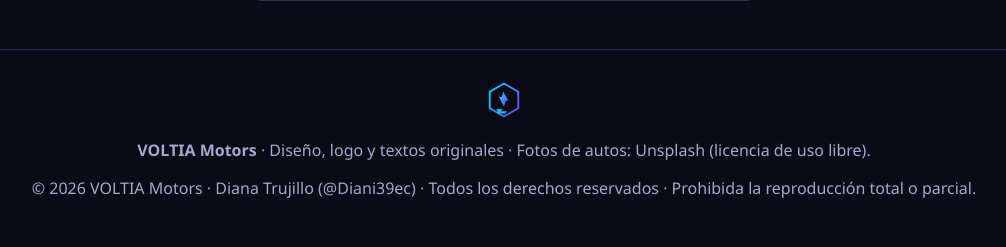
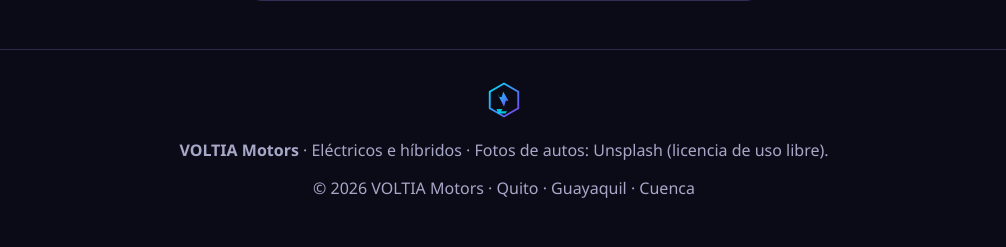
Before and after one commit to Diani39ec/voltia-motors, a PHP site: page / in a window 1280 px wide. Shown: the part 3916-4163 px from the top of the page, without its empty margins (136-1142 px from the left). Run offline with PHP 8.4, Linux system fonts and the light colour scheme; data comes from the database, SQL or seed files in the repository.

Commit message:
chore: retirar menciones de autoria, originalidad y licencia restrictiva

```diff
--- a/app.js
+++ b/app.js
@@ -1,22 +1,15 @@
-/* VOLTIA Motors © 2026 Diana Trujillo — código original. Prohibida la reproducción. */
+/* VOLTIA Motors */
 (function(){
   'use strict';
   const $=id=>document.getElementById(id);
 
-  /* ---------- Protección anti-copia (disuasoria) ---------- */
-  document.addEventListener('copy',e=>{
-    const sel=window.getSelection().toString();
-    if(sel&&sel.length>30){
-      e.clipboardData.setData('text/plain',sel+'\n\n— Fuente: VOLTIA Motors © 2026 Diana Trujillo. Prohibida la reproducción.');
-      e.preventDefault();
-    }
-  });
+  /* ---------- Protección (disuasoria) ---------- */
   document.addEventListener('dragstart',e=>{if(e.target.tagName==='IMG'||e.target.tagName==='SVG')e.preventDefault();});
   document.addEventListener('keydown',e=>{
     if((e.ctrlKey&&(e.key==='u'||e.key==='s'||e.key==='c'))&&!e.target.matches('input,textarea'))e.preventDefault();
     if(e.key==='F12')e.preventDefault();
   });
-  console.log('%c© 2026 VOLTIA Motors · Diana Trujillo — Diseño original protegido.','color:#00e5ff;font-size:14px');
+  console.log('%cVOLTIA Motors ⚡','color:#00e5ff;font-size:14px');
 
   /* ---------- Menú móvil ---------- */
   $('menu').onclick=()=>document.querySelector('.nav').classList.toggle('open');
--- a/config.php
+++ b/config.php
@@ -1,5 +1,5 @@
 <?php
-// VOLTIA Motors © 2026 Diana Trujillo — Configuración central
+// VOLTIA Motors — Configuración central
 declare(strict_types=1);
 
 define('DB_HOST', '127.0.0.1');
--- a/db/voltia_db.sql
+++ b/db/voltia_db.sql
@@ -1,5 +1,5 @@
 -- =====================================================
--- VOLTIA Motors · MySQL 8+ · © 2026 Diana Trujillo
+-- VOLTIA Motors · MySQL 8+
 -- Base: voltia_db (utf8mb4)
 -- =====================================================
 CREATE DATABASE IF NOT EXISTS voltia_db
--- a/partials/footer.php
+++ b/partials/footer.php
@@ -1,8 +1,8 @@
 <?php // VOLTIA Motors · Pie compartido ?>
 <footer>
   <img src="logo.svg" alt="" width="36" height="36" draggable="false">
-  <p><strong>VOLTIA Motors</strong> · Diseño, logo y textos originales · Fotos de autos: Unsplash (licencia de uso libre).</p>
-  <p>© 2026 VOLTIA Motors · Diana Trujillo (@Diani39ec) · Todos los derechos reservados · Prohibida la reproducción total o parcial.</p>
+  <p><strong>VOLTIA Motors</strong> · Eléctricos e híbridos · Fotos de autos: Unsplash (licencia de uso libre).</p>
+  <p>© 2026 VOLTIA Motors · Quito · Guayaquil · Cuenca</p>
 </footer>
 <script src="app.js"></script>
 </body>
--- a/partials/header.php
+++ b/partials/header.php
@@ -5,14 +5,12 @@
 <meta charset="UTF-8">
 <meta name="viewport" content="width=device-width, initial-scale=1.0">
 <title>VOLTIA Motors — Siente la electricidad</title>
-<meta name="description" content="VOLTIA Motors: tienda de vehículos eléctricos e híbridos. Diseño original © 2026 Diana Trujillo.">
-<meta name="author" content="Diana Trujillo">
-<meta name="copyright" content="© 2026 VOLTIA Motors / Diana Trujillo. Todos los derechos reservados.">
+<meta name="description" content="VOLTIA Motors: tienda de vehículos eléctricos e híbridos.">
 <link rel="icon" href="logo.svg" type="image/svg+xml">
 <link rel="stylesheet" href="styles.css">
 </head>
 <body oncontextmenu="return false">
-<div class="watermark" aria-hidden="true">VOLTIA © 2026</div>
+<div class="watermark" aria-hidden="true">VOLTIA</div>
 
 <header class="nav">
   <a class="brand" href="#top" aria-label="VOLTIA inicio">
--- a/styles.css
+++ b/styles.css
@@ -1,4 +1,4 @@
-/* VOLTIA Motors © 2026 Diana Trujillo — diseño original. Prohibida la reproducción. */
+/* VOLTIA Motors — estilos */
 :root{--bg:#0b0b18;--bg2:#141428;--ink:#f4f4ff;--mut:#a7a7c7;--neon:#00e5ff;--vio:#7c3aed;--rosa:#ff2d78;--car:#00e5ff}
 *{box-sizing:border-box}html{scroll-behavior:smooth}
 body{margin:0;background:var(--bg);color:var(--ink);font-family:Segoe UI,Arial,sans-serif;overflow-x:hidden}
```
Also changed, not shown: README.md, logo.svg, 1 other file.
